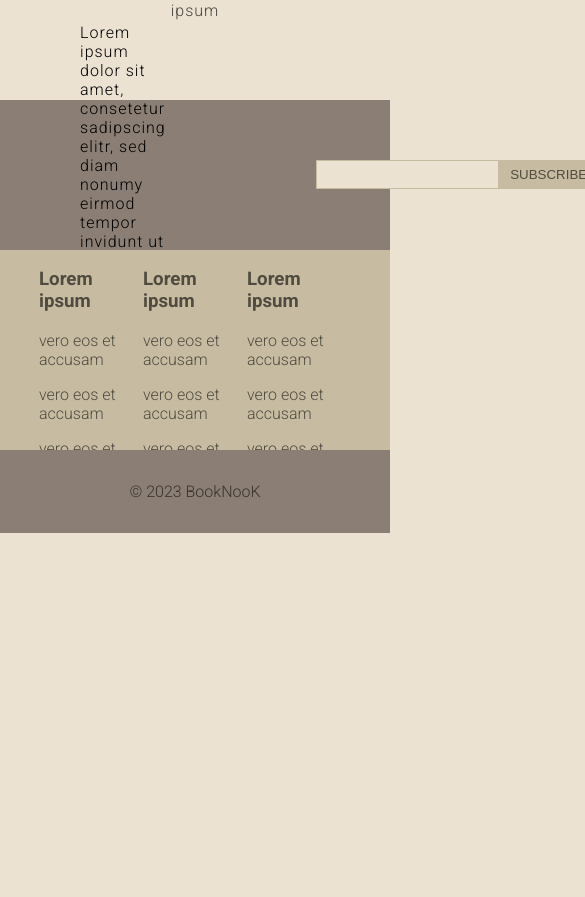
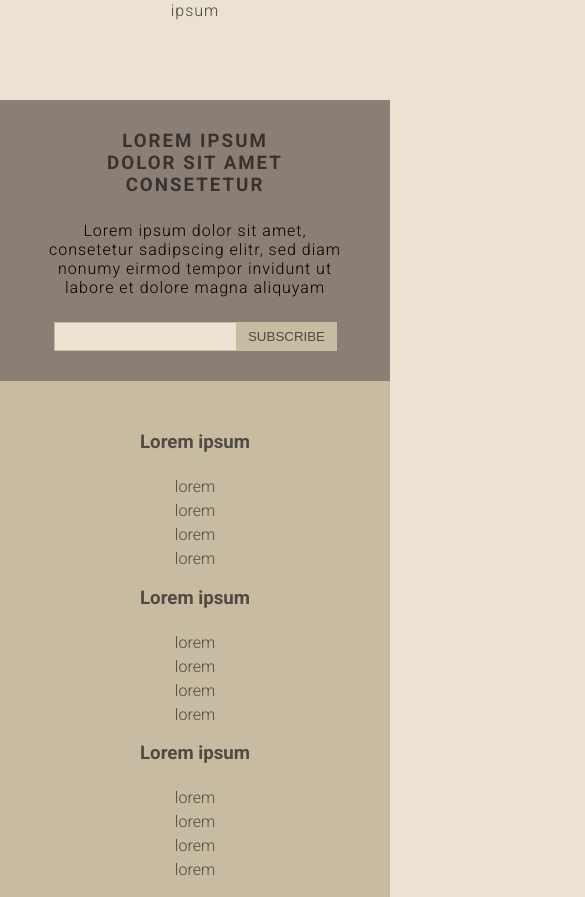
Before and after one commit to JonasHencke/bookstore, a React (Vite) app: page / in a window 390 px wide. Shown: the part 1100-1997 px from the top of the page, 585 px wide, since content can reach past the window. Before the commit the page ends 1633 px from the top, so only its background shows below. Built offline with nearby package versions, Linux system fonts and the light colour scheme.

Commit message:
add responsive styling to Header and Footer component

```diff
--- a/src/components/Footer.jsx
+++ b/src/components/Footer.jsx
@@ -1,4 +1,5 @@
 import React from "react";
+import { NavLink } from "react-router-dom"
 
 export default function Footer() {
   return (
@@ -18,24 +19,24 @@ export default function Footer() {
       <div className="imprint-flex">
         <div className="imprint-container">
             <h3>Lorem ipsum</h3>
-            <p>vero eos et accusam</p>
-            <p>vero eos et accusam</p>
-            <p>vero eos et accusam</p>
-            <p>vero eos et accusam</p>
+            <NavLink to="/support">lorem</NavLink>
+            <NavLink to="/support">lorem</NavLink>
+            <NavLink to="/support">lorem</NavLink>
+            <NavLink to="/support">lorem</NavLink>
         </div>
         <div className="imprint-container">
             <h3>Lorem ipsum</h3>
-            <p>vero eos et accusam</p>
-            <p>vero eos et accusam</p>
-            <p>vero eos et accusam</p>
-            <p>vero eos et accusam</p>
+            <NavLink to="/support">lorem</NavLink>
+            <NavLink to="/support">lorem</NavLink>
+            <NavLink to="/support">lorem</NavLink>
+            <NavLink to="/support">lorem</NavLink>
         </div>
         <div className="imprint-container">
             <h3>Lorem ipsum</h3>
-            <p>vero eos et accusam</p>
-            <p>vero eos et accusam</p>
-            <p>vero eos et accusam</p>
-            <p>vero eos et accusam</p>
+            <NavLink to="/support">lorem</NavLink>
+            <NavLink to="/support">lorem</NavLink>
+            <NavLink to="/support">lorem</NavLink>
+            <NavLink to="/support">lorem</NavLink>
         </div>
         </div>
       </div>
--- a/src/index.css
+++ b/src/index.css
@@ -37,7 +37,7 @@ header a {
 nav {
     display: flex;
     justify-content: center;
-    gap: 85px;
+    gap: 10%;
     padding: 1rem 0;
     background-color: var(--color-2);
     flex: 1;
@@ -74,23 +74,34 @@ footer {
 }
 
 .newsletter-wrapper {
-    height: 150px;
     background-color: var(--color-1);
     display: flex;
+    flex-direction: column;
     justify-content: center;
     align-items: center;
-    gap: 150px;
+    gap: 10%;
+    padding: 30px 0;
 }
 
+@media (min-width: 1000px) {
+    .newsletter-wrapper {
+      flex-direction: row;
+    }
+  }
+
 .newsletter-wrapper h3 {
+    margin: 0px;
     max-width: 200px;
     letter-spacing: 2px;
-    color: rgba(0,0,0,0.6)
+    color: rgba(0,0,0,0.6);
+    text-align: center;
 }
 
 .newsletter-wrapper p {
     max-width: 300px;
+    text-align: center;
     letter-spacing: 1px;
+    margin: 25px
 }
 
 .newsletter-wrapper form {
@@ -110,7 +121,6 @@ footer {
 }
 
 .imprint {
-    height: 200px;
     background-color: var(--color-2) ;
     display: flex;
     justify-content: center;
@@ -119,11 +129,33 @@ footer {
 }
 
 .imprint-flex {
+    width: 90%;
+    height:100%;
     display: flex;
-    justify-content: space-between;
-    width: 80%;
+    justify-content: space-evenly;
     max-width: 1000px;
+    gap: 15%;
+    margin: 2em 0;
 }
+
+@media (max-width: 720px) {
+    .imprint-flex {
+      flex-direction: column;
+      align-items: center;
+    }
+  }
+
+  .imprint-container {
+    display: flex;
+    flex-direction: column;
+    align-items: center;
+    gap: 5px;
+  }
+
+  .imprint-container a {
+    color: rgba(0,0,0,0.6);
+    text-decoration: none;
+  }
 /* -------------------------------- */
 /* Outlet */
 
```
